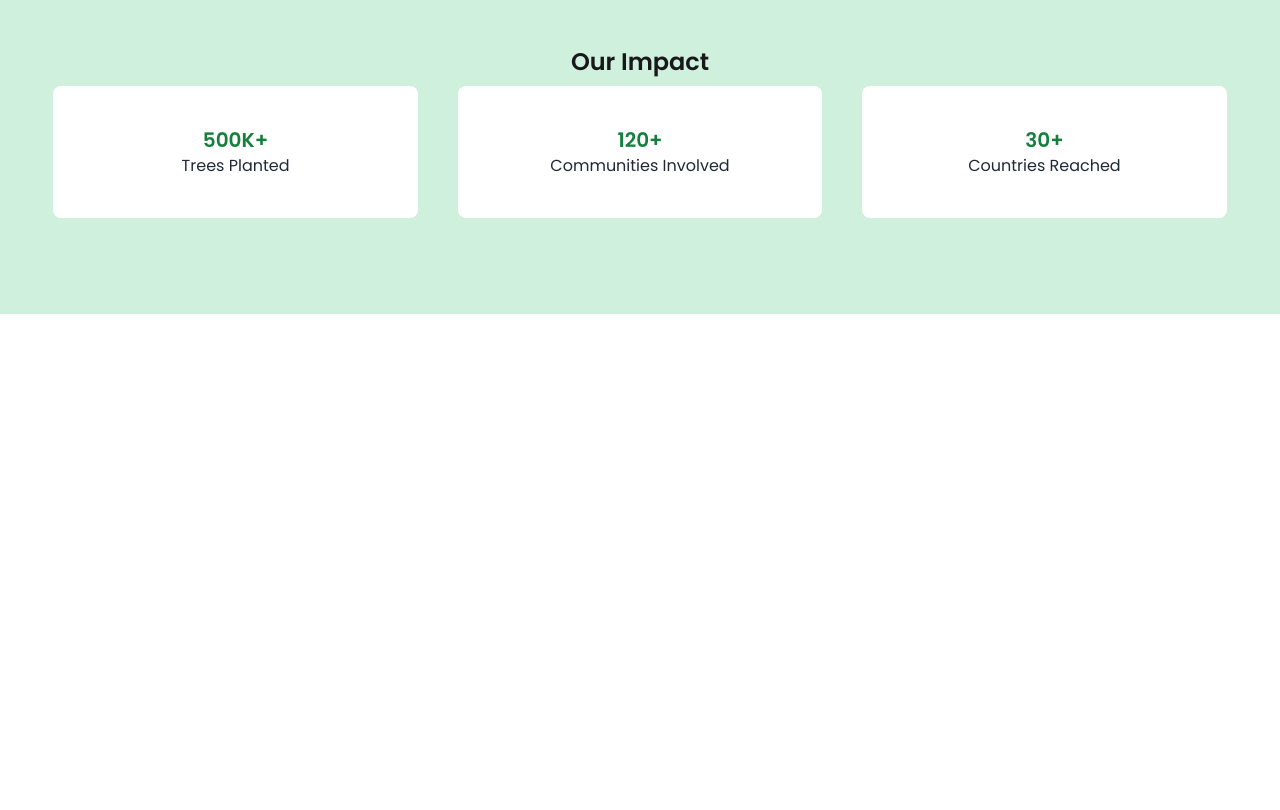
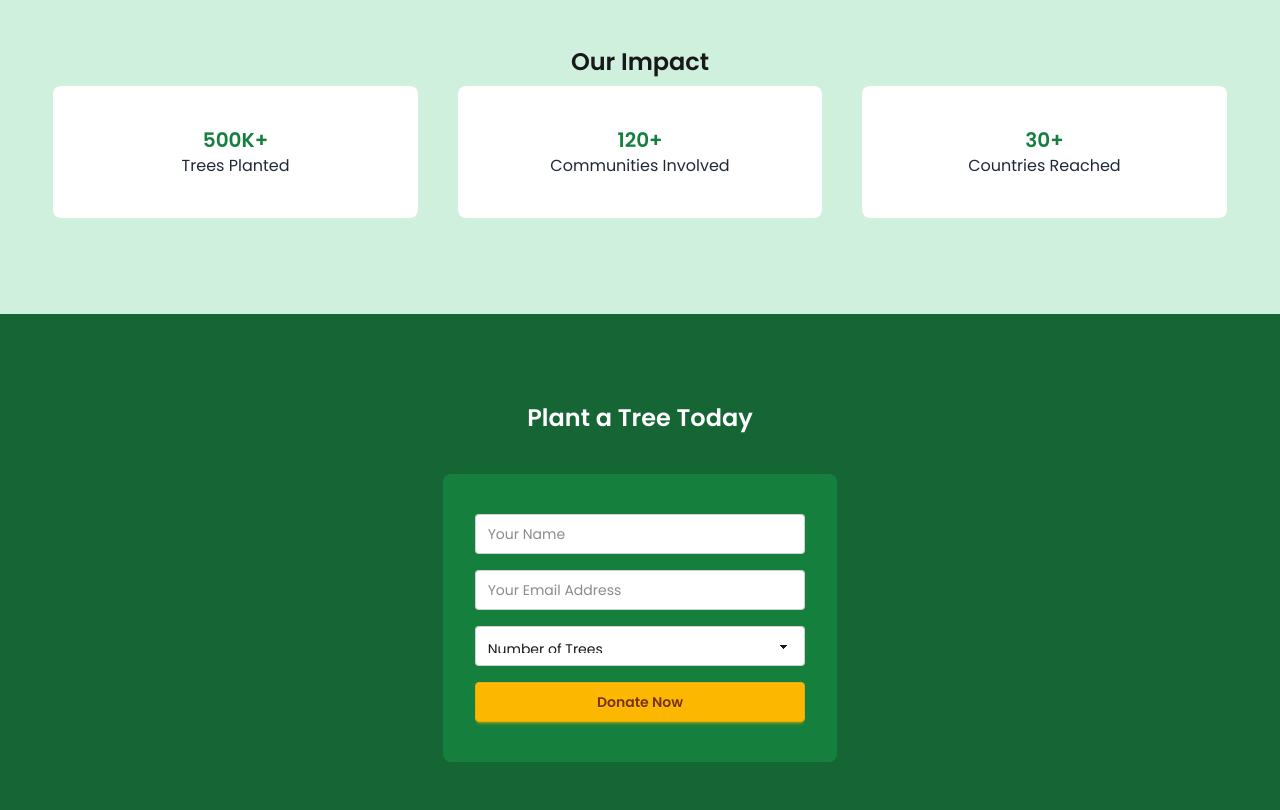
Before and after one commit to mohyminulislam-mi/green-eaarth, a plain HTML site: page index.html in a window 1280 px wide. Shown: the part 1238-2048 px from the top of the page. Before the commit the page ends 1552 px from the top, so only its background shows below. Drawn offline with nearby package versions, Linux system fonts and the light colour scheme.

Commit message:
added donate section

```diff
--- a/index.html
+++ b/index.html
@@ -152,8 +152,22 @@
                 </div>
             </div>
         </section>
-
+        <!-- ------ donate now part------  -->
+        <div class="mx-auto bg-[#166534] p-12">
+            <h1 class="text-white text-2xl font-semibold text-center p-10">Plant a Tree Today</h1>
+            <div class=" mx-auto bg-[#15803D] flex flex-col justify-center items-center rounded-lg lg:w-4/12 p-8  ">
+                <input type="text" placeholder="Your Name" class="input m-2 p-3 w-full " />
+                <input type="text" placeholder="Your Email Address" class="input m-2 p-3 w-full" />
+                <select class="select m-2 p-3 w-full ">
+                    <option disabled selected>Number of Trees</option>
+                    <option>1 tree 5$</option>
+                    <option>5 tree 25$</option>
+                    <option>10 tree 50$</option>
+                </select>
+                <button class="btn btn-warning br-4 br-radius m-2 w-full">Donate
+                    Now</button>
+            </div>
+        </div>
     </main>
 </body>
-
 </html>
```
